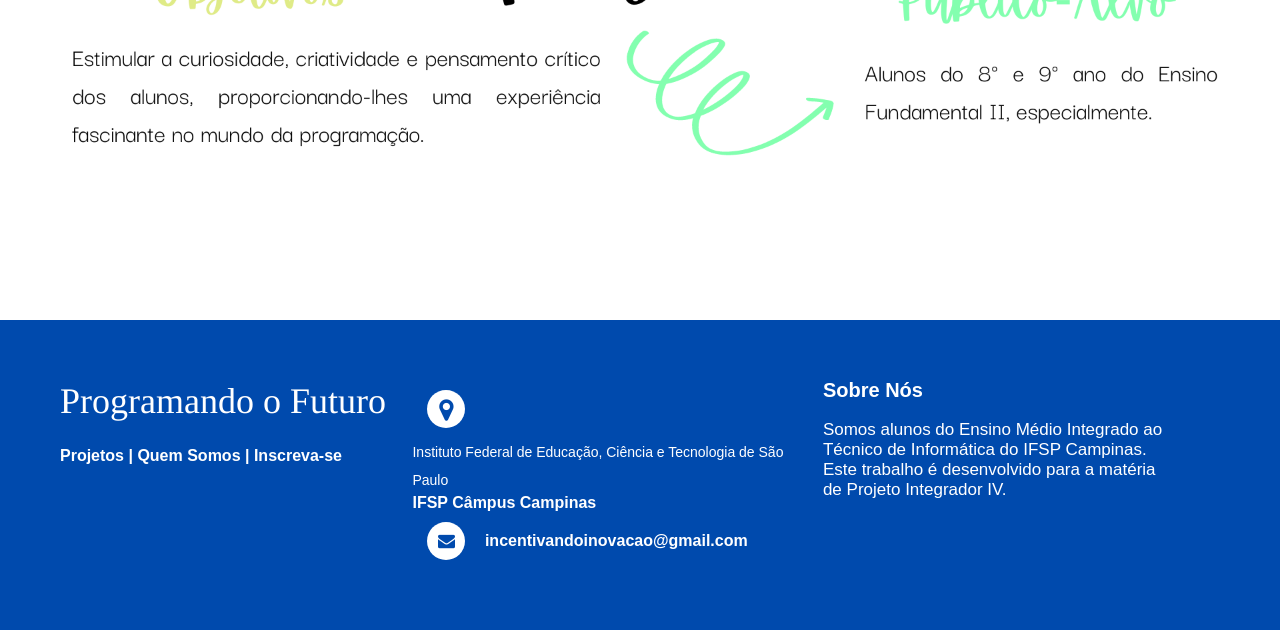
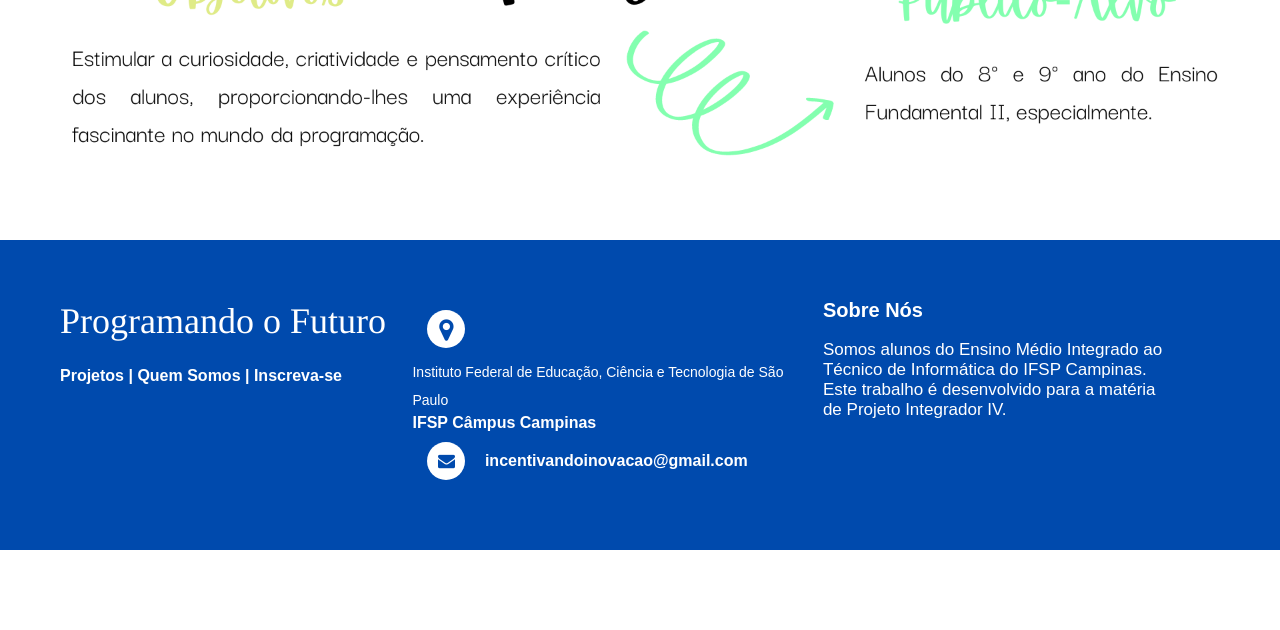
Before and after one commit to franco916/programando_futuro, a PHP site: page /index.html in a window 1280 px wide. Shown: the part 904-1534 px from the top of the page. After the commit the page ends 1454 px from the top, so only its background shows below. Run offline with PHP 8.4, Linux system fonts and the light colour scheme; some libraries are stand-ins or nearby versions.

Commit message:
margin top do footer como zero

```diff
--- a/css/estilebas.css
+++ b/css/estilebas.css
@@ -35,7 +35,7 @@ footer {
     text-align: left;
     font: bold 16px sans-serif;
     padding: 60px 60px 60px 60px;
-    margin-top: 80px;
+    margin-top: 00px;
 }
 
 .footer-distributed .footer-left, .footer-distributed .footer-center, .footer-distributed .footer-right {
```
Also changed, not shown: css/oficina.css (line endings or trailing spaces).
